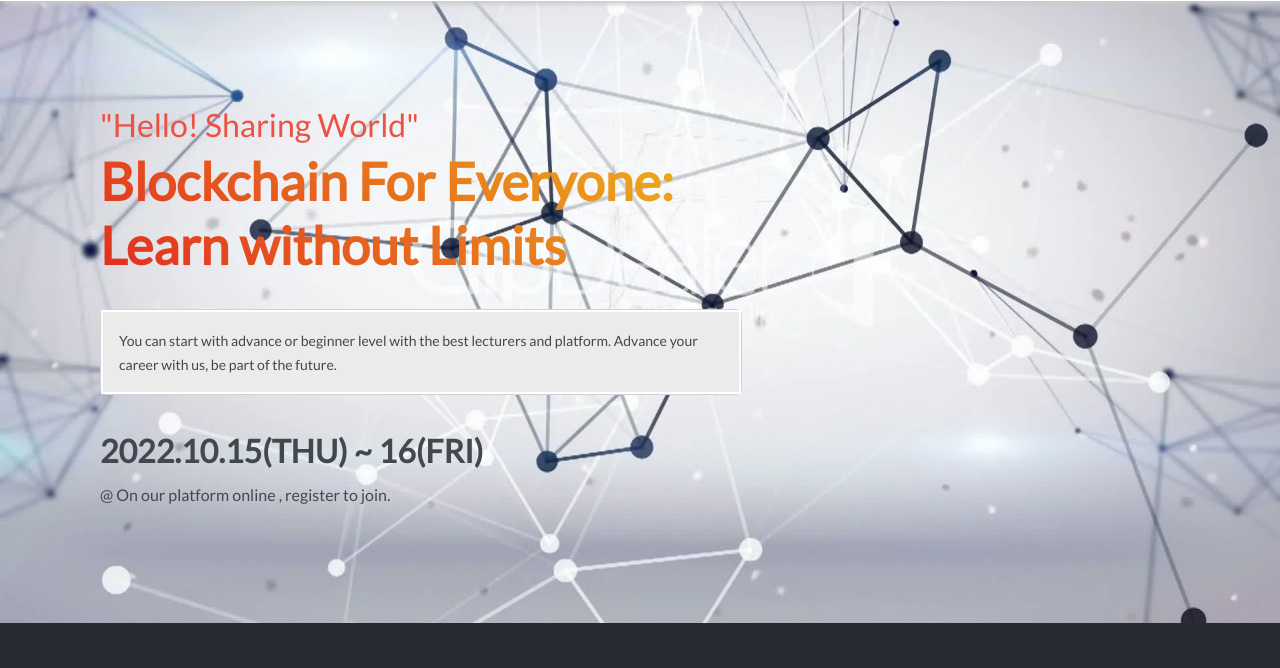
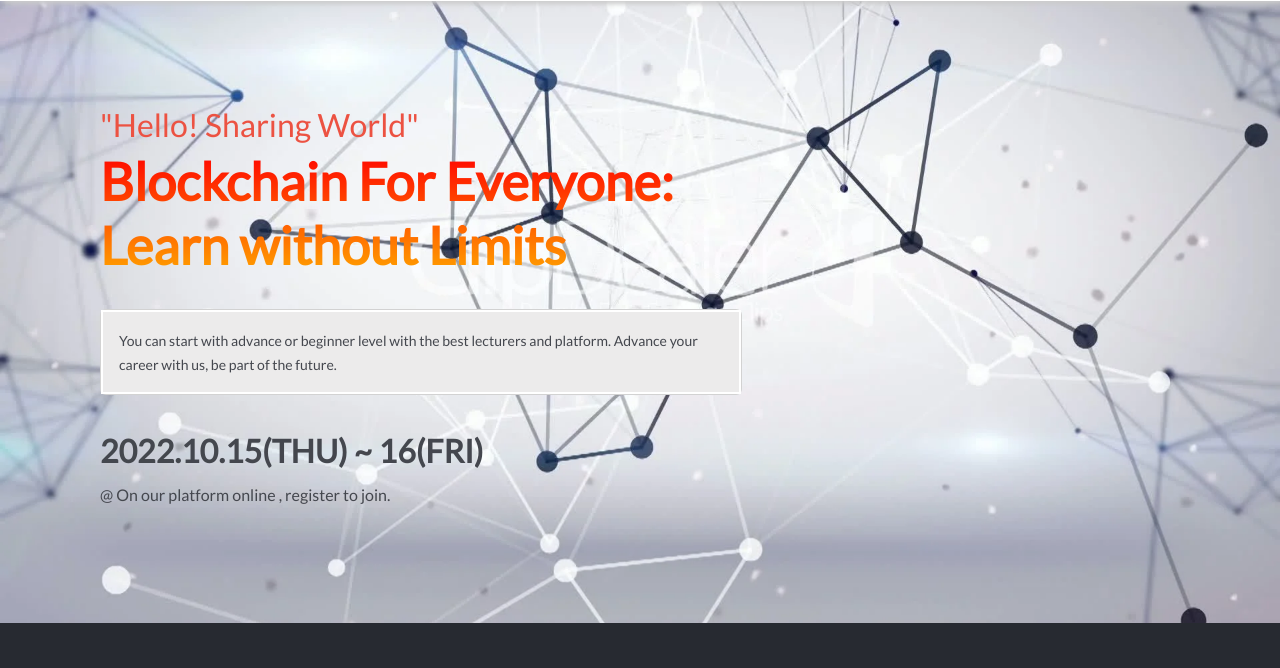
Before and after one commit to yetemegn-telaye/Blockchain-Learning-Website, a website: page index.html in a window 1280 px wide. Shown: the part 95-763 px from the top of the page. Drawn offline with nearby package versions, Linux system fonts and the light colour scheme.

Commit message:
Fix stylelint error

```diff
--- a/Css/style.css
+++ b/Css/style.css
@@ -48,12 +48,10 @@ header {
   font-size: 3.25rem;
   line-height: 4rem;
   background-color: #e0b712;
-  background-image: linear-gradient(40deg, hsla(0, 77%, 51%, 0.938), #edb91a);
   background-size: 100%;
+  background-image: -webkit-linear-gradient(red, orange);
   -webkit-background-clip: text;
-  -moz-background-clip: text;
   -webkit-text-fill-color: transparent;
-  -moz-text-fill-color: transparent;
 }
 
 .main-logo {
```
